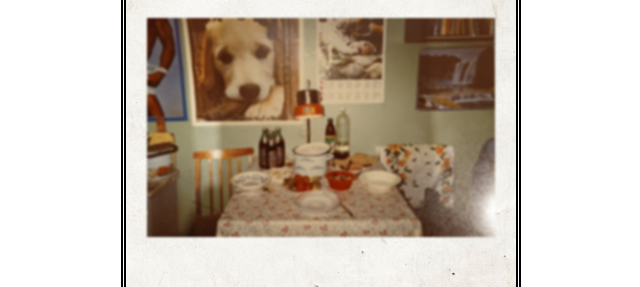
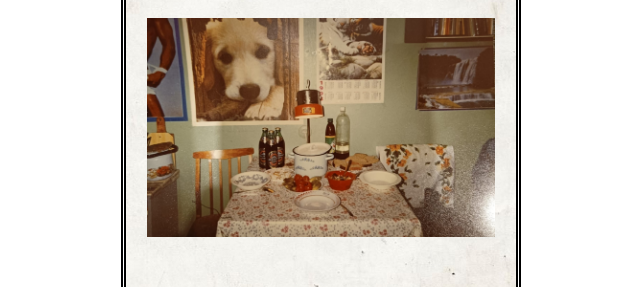
Before and after one commit to sem-a/invite90eServer, a website: page public/index.html in a window 1280 px wide. Shown: the part 2819-3106 px from the top of the page, 319-959 px from the left. Drawn offline with Linux system fonts and the light colour scheme.

Commit message:
Update style.css

```diff
--- a/public/css/style.css
+++ b/public/css/style.css
@@ -258,7 +258,7 @@ button.btn {
   margin-top: 21px;
 }
 .form-img img {
-  filter: blur(1px);
+  filter: blur(0.5px);
 }
 
 @media screen and (min-width: 500px) {
```
